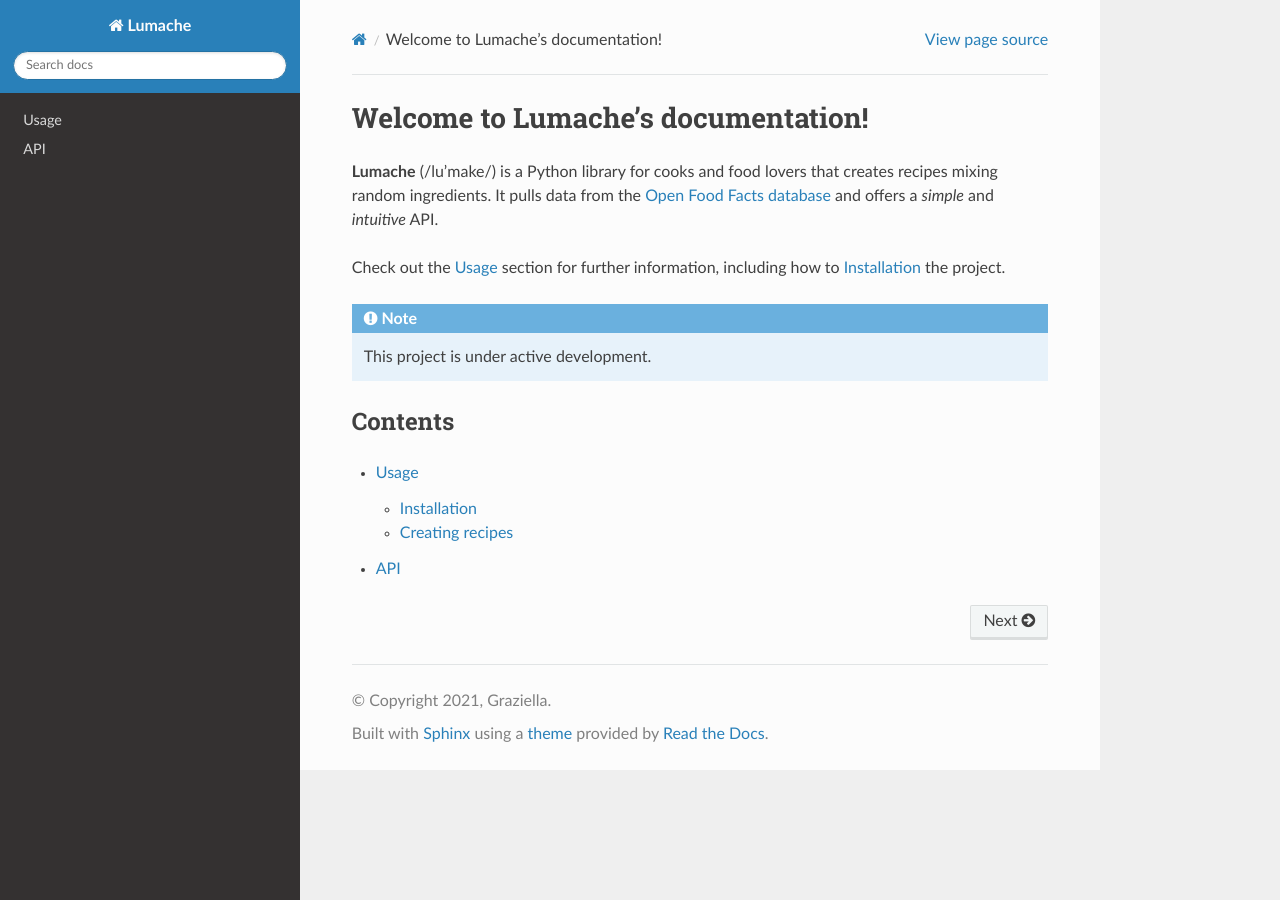
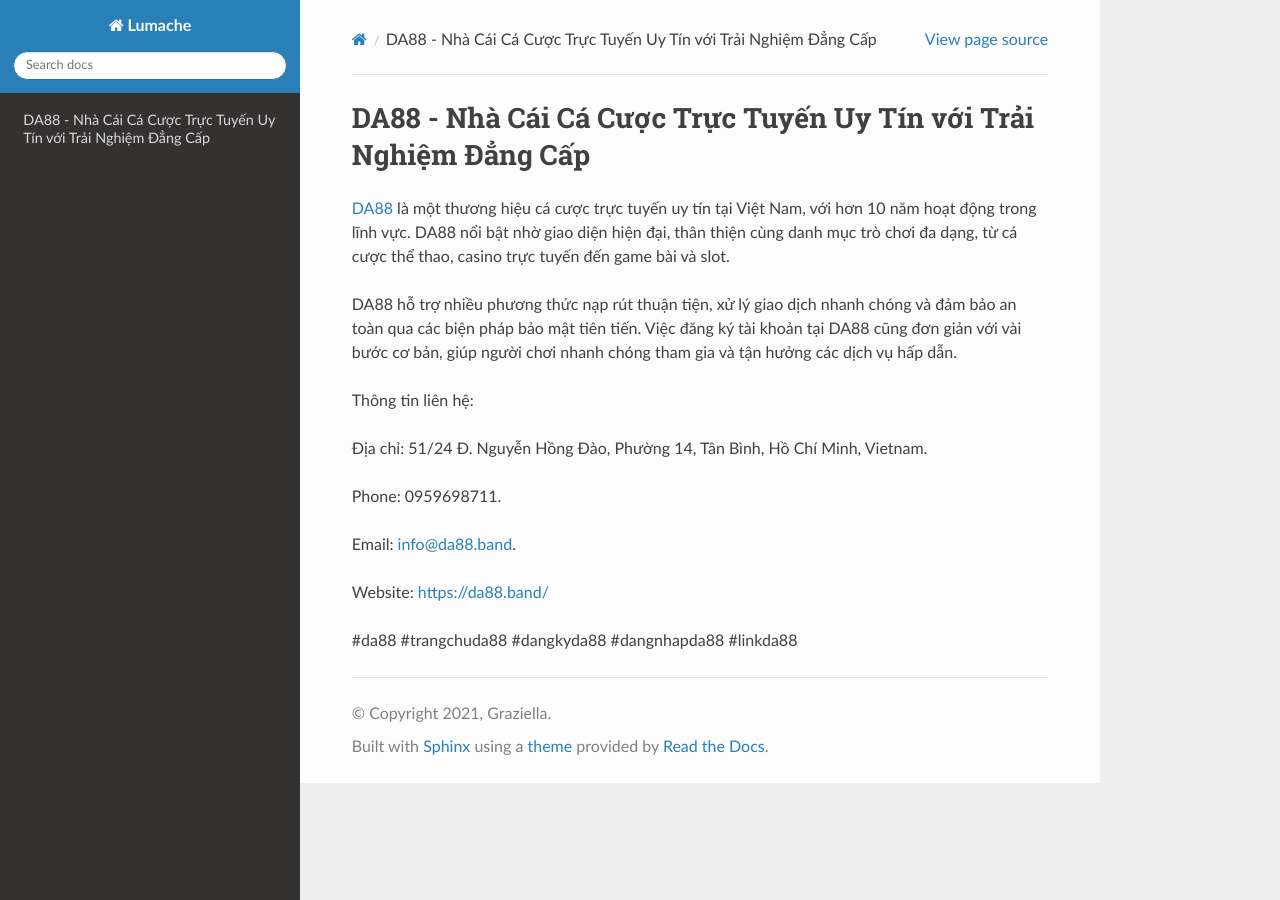
Before and after one commit to JonsCalicut123/da88band, a Sphinx documentation site: the page built from docs/source/index.rst, in a window 1280 px wide. Built offline with Sphinx 7.4.7 and the Read the Docs theme 3.1.0, drawn with Linux system fonts in a browser that asks for light colours.

Commit message:
Update index.rst

```diff
--- a/docs/source/index.rst
+++ b/docs/source/index.rst
@@ -1,22 +1,18 @@
-Welcome to Lumache's documentation!
+DA88 - Nhà Cái Cá Cược Trực Tuyến Uy Tín với Trải Nghiệm Đẳng Cấp
 ===================================
 
-**Lumache** (/lu'make/) is a Python library for cooks and food lovers
-that creates recipes mixing random ingredients.
-It pulls data from the `Open Food Facts database <https://world.openfoodfacts.org/>`_
-and offers a *simple* and *intuitive* API.
+`DA88 <https://da88.band/>`_ là một thương hiệu cá cược trực tuyến uy tín tại Việt Nam, với hơn 10 năm hoạt động trong lĩnh vực. DA88 nổi bật nhờ giao diện hiện đại, thân thiện cùng danh mục trò chơi đa dạng, từ cá cược thể thao, casino trực tuyến đến game bài và slot.
 
-Check out the :doc:`usage` section for further information, including
-how to :ref:`installation` the project.
+DA88 hỗ trợ nhiều phương thức nạp rút thuận tiện, xử lý giao dịch nhanh chóng và đảm bảo an toàn qua các biện pháp bảo mật tiên tiến. Việc đăng ký tài khoản tại DA88 cũng đơn giản với vài bước cơ bản, giúp người chơi nhanh chóng tham gia và tận hưởng các dịch vụ hấp dẫn.
 
-.. note::
+Thông tin liên hệ:
 
-   This project is under active development.
+Địa chỉ: 51/24 Đ. Nguyễn Hồng Đào, Phường 14, Tân Bình, Hồ Chí Minh, Vietnam.
 
-Contents
---------
+Phone: 0959698711.
 
-.. toctree::
+Email: info@da88.band.
 
-   usage
-   api
+Website: https://da88.band/
+
+#da88 #trangchuda88 #dangkyda88 #dangnhapda88 #linkda88
```
